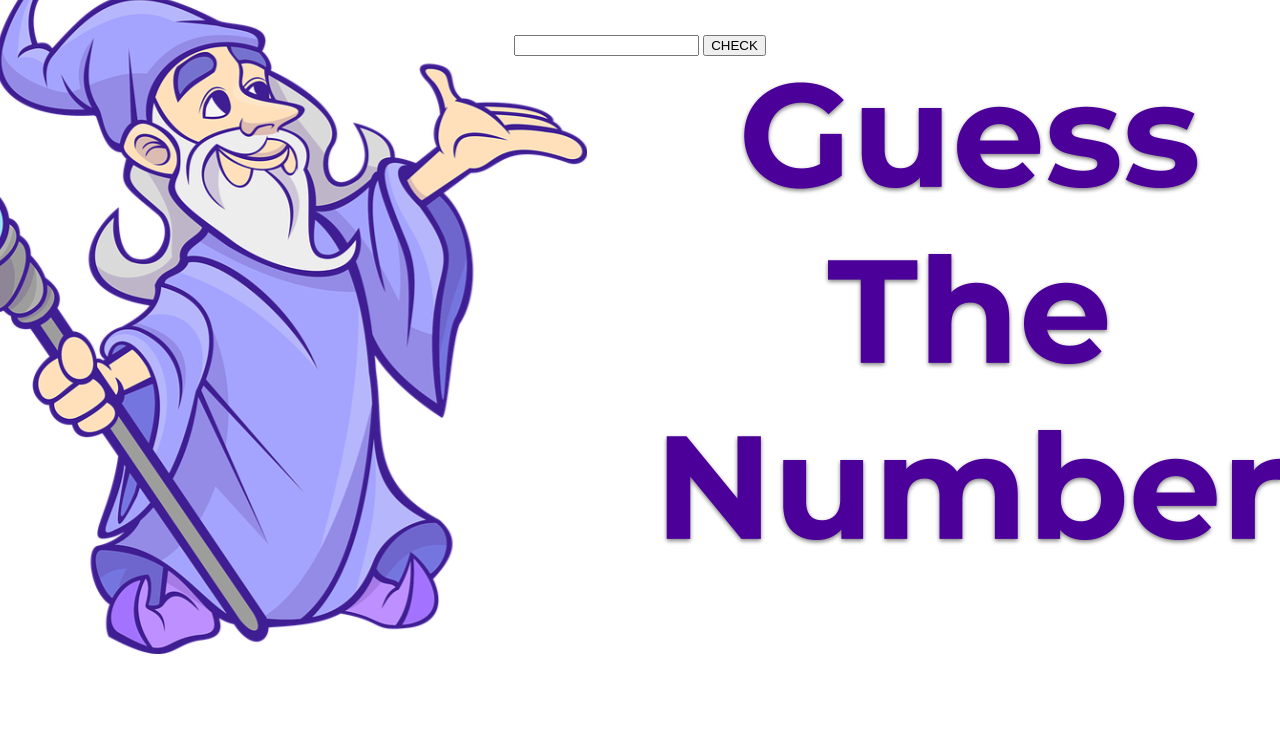
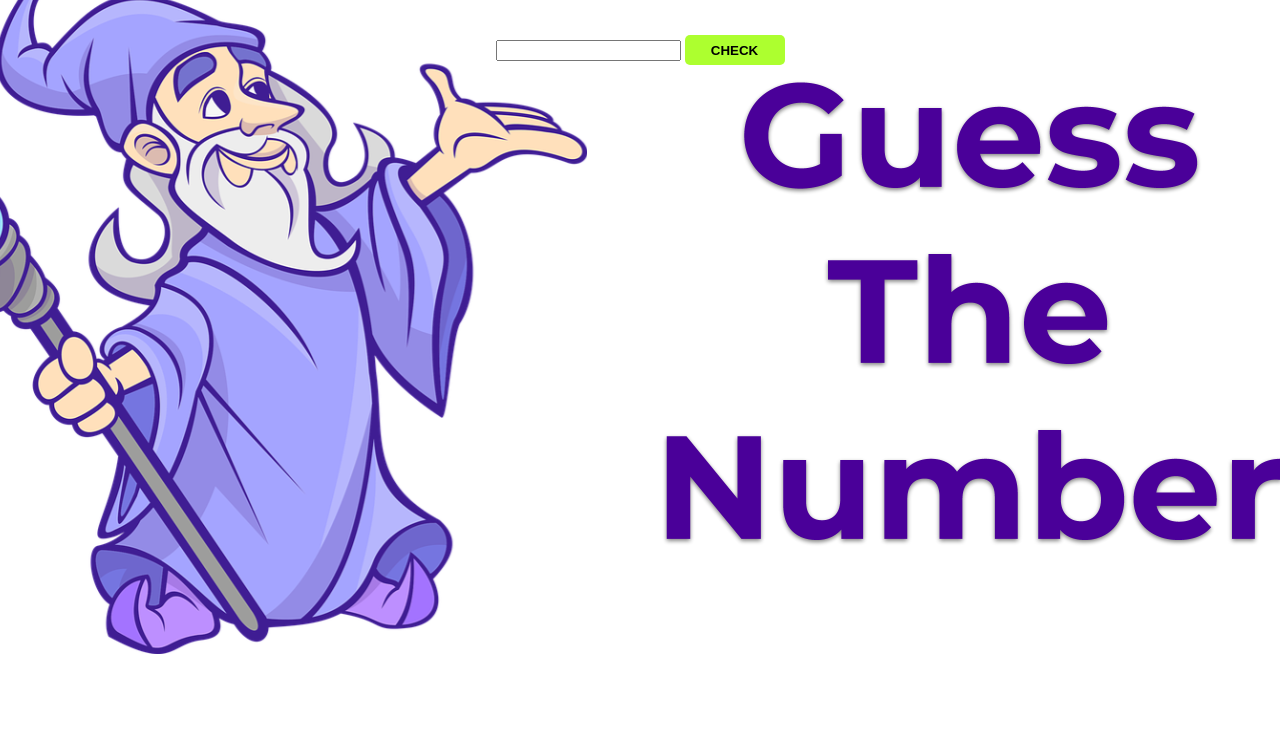
Before and after one commit to nurdoganbahadir/GuessNumberGame, a plain HTML site: page index.html in a window 1280 px wide. Shown: the part 127-875 px from the top of the page. Drawn offline with Linux system fonts and the light colour scheme.

Commit message:
js update and css button update

```diff
--- a/script.js
+++ b/script.js
@@ -4,9 +4,9 @@ let myInput = document.querySelector(".myInput");
 let tahminHakki = 5;
 let sayi = Math.floor(Math.random() * 100) + 1;
 
-let result = document.createElement("h1");
+let result = document.createElement("h2");
 myInput.appendChild(result);
-let tahminResult = document.createElement("p");
+let tahminResult = document.createElement("h5");
 myInput.appendChild(tahminResult);
 
 checkBtn.onclick = function () {
@@ -25,7 +25,7 @@ checkBtn.onclick = function () {
     tahminResult.innerHTML = `Kalan tahmin hakkınız: ${tahminHakki}`;
   }
   if (tahminHakki === 0 && number !== sayi) {
-    result.innerHTML = "Tahmin Hakkınız Bitti! Doğru sayı: " + sayi;
+    result.innerHTML = `Tahmin Hakkınız Bitti! Doğru sayı ${sayi}`;
     resetGame();
   }
 };
--- a/style.css
+++ b/style.css
@@ -14,3 +14,12 @@ body {
 .myInput {
   margin: 50px;
 }
+button {
+  width: 100px;
+  height: 30px;
+  background-color: greenyellow;
+  border: none;
+  border-radius: 5px;
+  font-weight: bolder;
+  cursor: pointer;
+}
```
